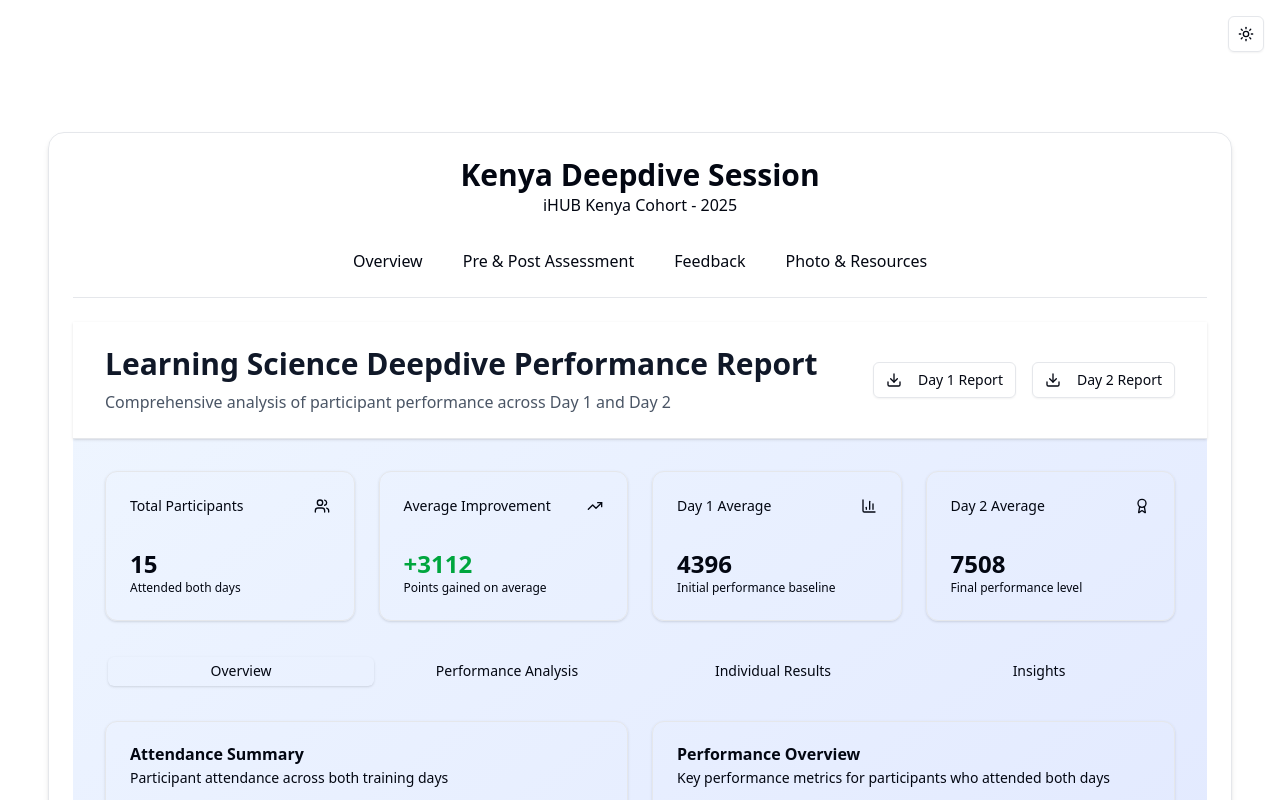
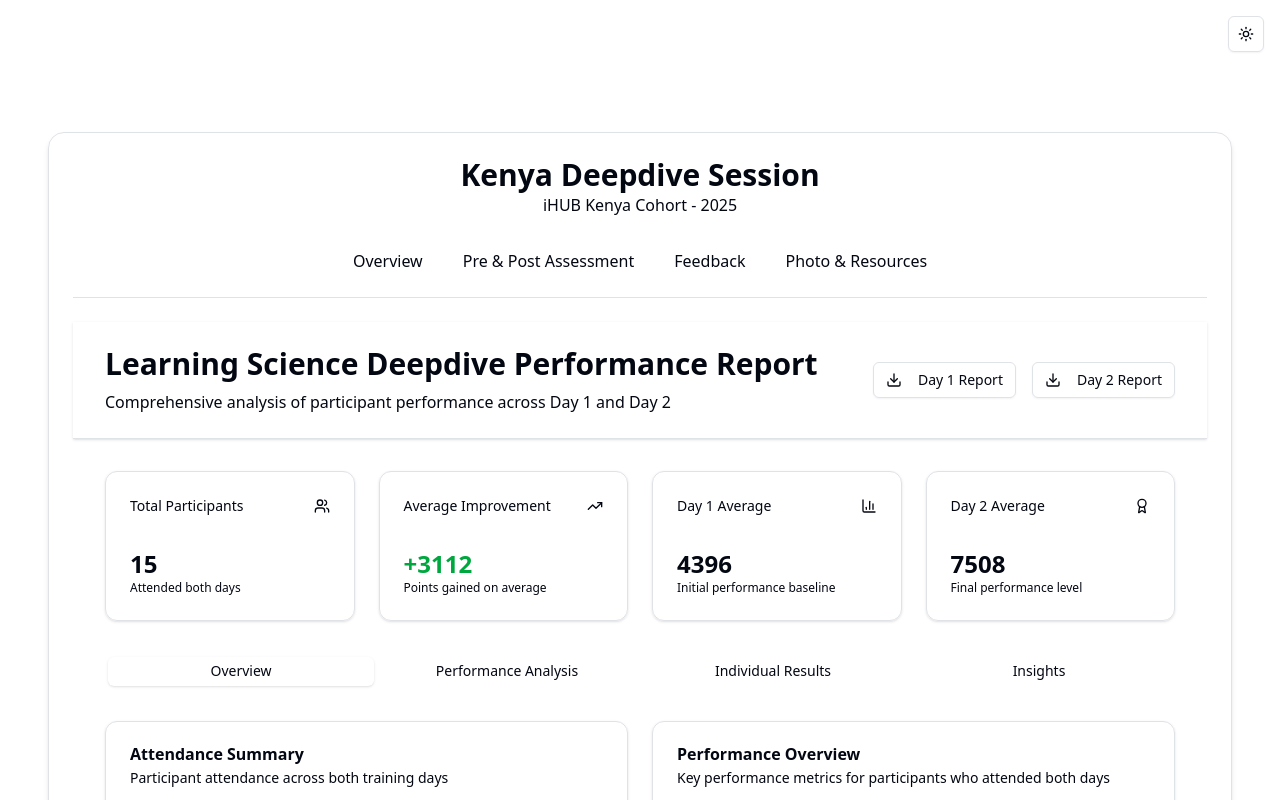
Before and after one commit to Vincent-mutwiri/pre-post-assessment-report, a React (Vite) app: page /kenya in a window 1280 px wide. Both pictures are taken after a click on the button "Pre & Post Assessment". Shown: the top 800 px of the page. Built offline with nearby package versions, Linux system fonts and the light colour scheme.

Commit message:
Made a few edits on the light theme which was not working well in assessment dashboard

```diff
--- a/src/components/kenya/AssessmentDashboard.jsx
+++ b/src/components/kenya/AssessmentDashboard.jsx
@@ -57,22 +57,22 @@ function AssessmentDashboard() {
   })).sort((a, b) => a.scoreChange - b.scoreChange);
 
   const getChangeColor = (change) => {
-    if (change > 4000) return '#22c55e'; // green
-    if (change > 2000) return '#3b82f6'; // blue
-    return '#f59e0b'; // amber
+    if (change > 4000) return 'hsl(var(--primary))';
+    if (change > 2000) return 'hsl(var(--ring))';
+    return 'hsl(var(--warning))';
   };
 
   return (
-    <div className="min-h-screen bg-gradient-to-br from-blue-50 to-indigo-100 dark:from-gray-900 dark:to-gray-800">
+    <div className="min-h-screen bg-background">
       {/* Header */}
-      <header className="bg-white dark:bg-gray-900 shadow-sm border-b">
+      <header className="bg-card shadow-sm border-b">
         <div className="max-w-7xl mx-auto px-4 sm:px-6 lg:px-8 py-6">
           <div className="flex items-center justify-between">
             <div>
-              <h1 className="text-3xl font-bold text-gray-900 dark:text-white">
+              <h1 className="text-3xl font-bold text-foreground">
                 Learning Science Deepdive Performance Report
               </h1>
-              <p className="text-gray-600 dark:text-gray-300 mt-2">
+              <p className="text-muted-foreground mt-2">
                 Comprehensive analysis of participant performance across Day 1 and Day 2
               </p>
             </div>
@@ -256,18 +256,18 @@ function AssessmentDashboard() {
                             if (active && payload && payload.length) {
                               const data = payload[0].payload;
                               return (
-                                <div className="bg-white p-3 border rounded shadow">
+                                <div className="bg-popover text-popover-foreground p-3 border rounded shadow">
                                   <p className="font-semibold">{data.name}</p>
                                   <p>Day 1: {data.x}</p>
                                   <p>Day 2: {data.y}</p>
-                                  <p className="text-green-600">Change: +{data.change}</p>
+                                  <p className="text-primary">Change: +{data.change}</p>
                                 </div>
                               );
                             }
                             return null;
                           }}
                         />
-                        <Scatter data={scatterData} fill="#3b82f6" />
+                        <Scatter data={scatterData} fill="hsl(var(--primary))" />
                       </ScatterChart>
                     </ResponsiveContainer>
                   </div>
@@ -335,12 +335,12 @@ function AssessmentDashboard() {
                       {performanceData
                         .sort((a, b) => b.scoreChange - a.scoreChange)
                         .map((participant, index) => (
-                          <tr key={participant.player} className="border-b hover:bg-gray-50 dark:hover:bg-gray-800">
+                          <tr key={participant.player} className="border-b hover:bg-accent/50 transition-colors">
                             <td className="p-3 font-medium">{participant.player}</td>
                             <td className="p-3 text-right">{participant.day1Score.toLocaleString()}</td>
                             <td className="p-3 text-right">{participant.day2Score.toLocaleString()}</td>
                             <td className="p-3 text-right">
-                              <span className="text-green-600 font-semibold">
+                              <span className="text-primary font-semibold">
                                 +{participant.scoreChange.toLocaleString()}
                               </span>
                             </td>
@@ -451,7 +451,7 @@ function AssessmentDashboard() {
       </main>
 
       {/* Footer */}
-      <footer className="bg-white dark:bg-gray-900 border-t mt-12">
+      <footer className="bg-card border-t mt-12">
         <div className="max-w-7xl mx-auto px-4 sm:px-6 lg:px-8 py-6">
           <div className="flex items-center justify-between">
             <p className="text-sm text-muted-foreground">
--- a/src/components/kenya/FeedbackTab.jsx
+++ b/src/components/kenya/FeedbackTab.jsx
@@ -76,9 +76,9 @@ const FeedbackTab = () => {
 
   const MetricCard = ({ title, value, icon: Icon, description, color = 'blue' }) => {
     const colorClasses = {
-      blue: 'from-blue-50 to-blue-100 border-blue-200 text-blue-800',
-      green: 'from-green-50 to-green-100 border-green-200 text-green-800',
-      purple: 'from-purple-50 to-purple-100 border-purple-200 text-purple-800',
+      blue: 'from-blue-50 to-blue-100 border-blue-200 text-blue-800 bg-white',
+      green: 'from-green-50 to-green-100 border-green-200 text-green-800 bg-white',
+      purple: 'from-purple-50 to-purple-100 border-purple-200 text-purple-800 bg-white',
     };
 
     return (
@@ -139,7 +139,7 @@ const FeedbackTab = () => {
       </div>
 
       {/* Key Metrics */}
-      <div className="grid gap-4 md:grid-cols-3">
+      <div className="grid gap-4 md:grid-cols-3 [&>div]:shadow-sm">
         <MetricCard
           title="Overall Value"
           value={currentData.overall_value_avg}
--- a/src/components/kenya/ResourcesTab.jsx
+++ b/src/components/kenya/ResourcesTab.jsx
@@ -41,9 +41,9 @@ const resources = [
 const ResourcesTab = () => {
   return (
     <div className="space-y-6">
-      <div className="grid grid-cols-1 md:grid-cols-2 lg:grid-cols-3 gap-6">
+      <div className="grid grid-cols-1 md:grid-cols-2 lg:grid-cols-3 gap-6 [&>div]:shadow-sm">
         {resources.map((resource, index) => (
-          <Card key={index} className="flex flex-col">
+          <Card key={index} className="flex flex-col bg-white">
             <CardHeader className="pb-2">
               <div className="flex items-center space-x-2">
                 {resource.icon}
@@ -57,7 +57,7 @@ const ResourcesTab = () => {
               </p>
             </CardContent>
             <div className="px-6 pb-4">
-              <Button variant="outline" className="w-full" asChild>
+              <Button variant="outline" className="w-full bg-white hover:bg-accent/50" asChild>
                 <a href={resource.url} target="_blank" rel="noopener noreferrer">
                   {resource.action === 'Download' && <Download className="mr-2 h-4 w-4" />}
                   {resource.action}
--- a/src/index.css
+++ b/src/index.css
@@ -4,22 +4,22 @@
   :root {
     --background: 0 0% 100%;
     --foreground: 224 71.4% 4.1%;
-    --card: 0 0% 100%;
+    --card: 0 0% 98%;
     --card-foreground: 224 71.4% 4.1%;
     --popover: 0 0% 100%;
     --popover-foreground: 224 71.4% 4.1%;
     --primary: 220.9 39.3% 11%;
     --primary-foreground: 210 20% 98%;
-    --secondary: 220 14.3% 95.9%;
+    --secondary: 220 20% 96%;
     --secondary-foreground: 220.9 39.3% 11%;
-    --muted: 220 14.3% 95.9%;
+    --muted: 220 10% 92%;
     --muted-foreground: 220 8.9% 46.1%;
-    --accent: 220 14.3% 95.9%;
+    --accent: 220 15% 94%;
     --accent-foreground: 220.9 39.3% 11%;
     --destructive: 0 72.2% 50.6%;
     --destructive-foreground: 210 20% 98%;
-    --border: 220 13% 91%;
-    --input: 220 13% 91%;
+    --border: 220 14% 89%;
+    --input: 220 14% 89%;
     --ring: 224 71.4% 4.1%;
     --radius: 0.5rem;
   }
```
